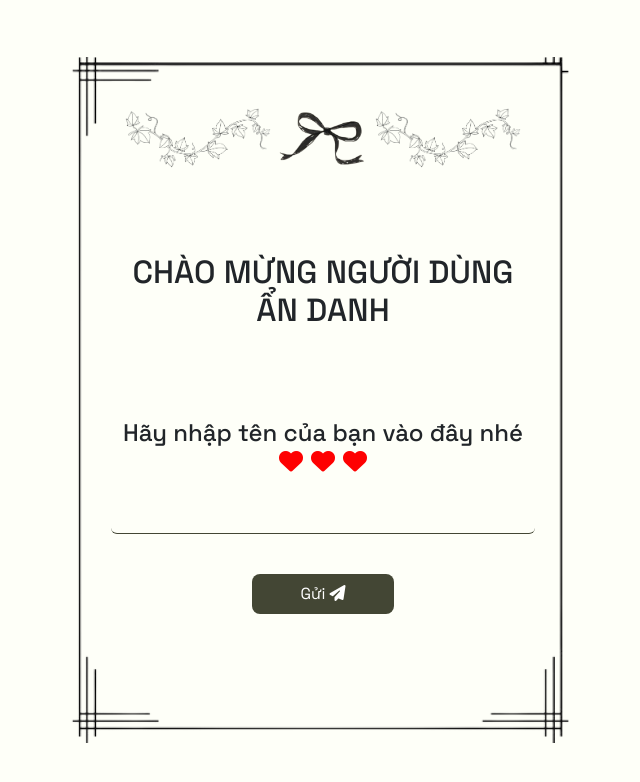
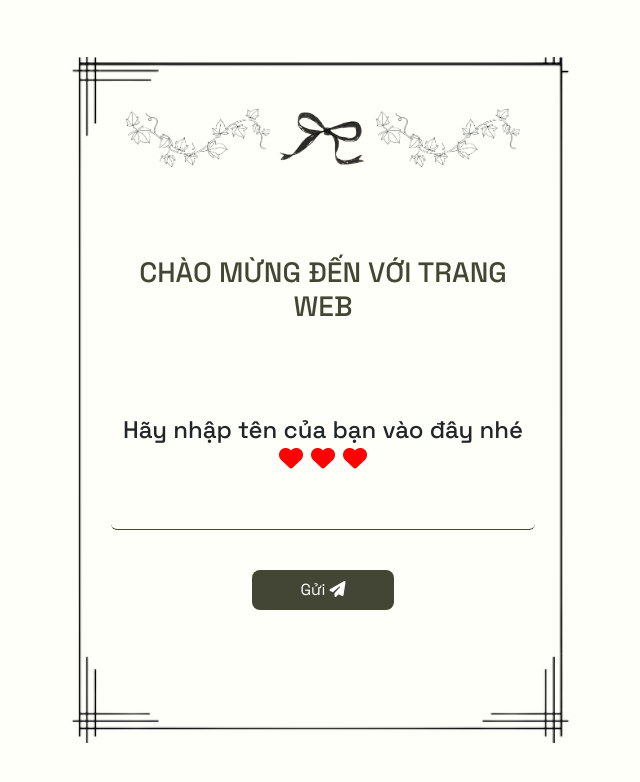
Before and after one commit to phphuc0608/Graduation_Invitation_Website, a Vue app: page / in a window 1280 px wide. Shown: the top 782 px of the page, without its empty margins (317-957 px from the left). Built offline with nearby package versions, Linux system fonts and the light colour scheme.

Commit message:
update template

```diff
--- a/src/views/InputView.vue
+++ b/src/views/InputView.vue
@@ -8,7 +8,7 @@
           <img src="../assets/creeper_tree.png" class="creeper_tree">
         </div>
         <div id="greeting">
-          <h2>CHÀO MỪNG NGƯỜI DÙNG ẨN DANH</h2>
+          <h3>CHÀO MỪNG ĐẾN VỚI TRANG WEB</h3>
         </div>
         <div id="content_center">
           <h4>
```
